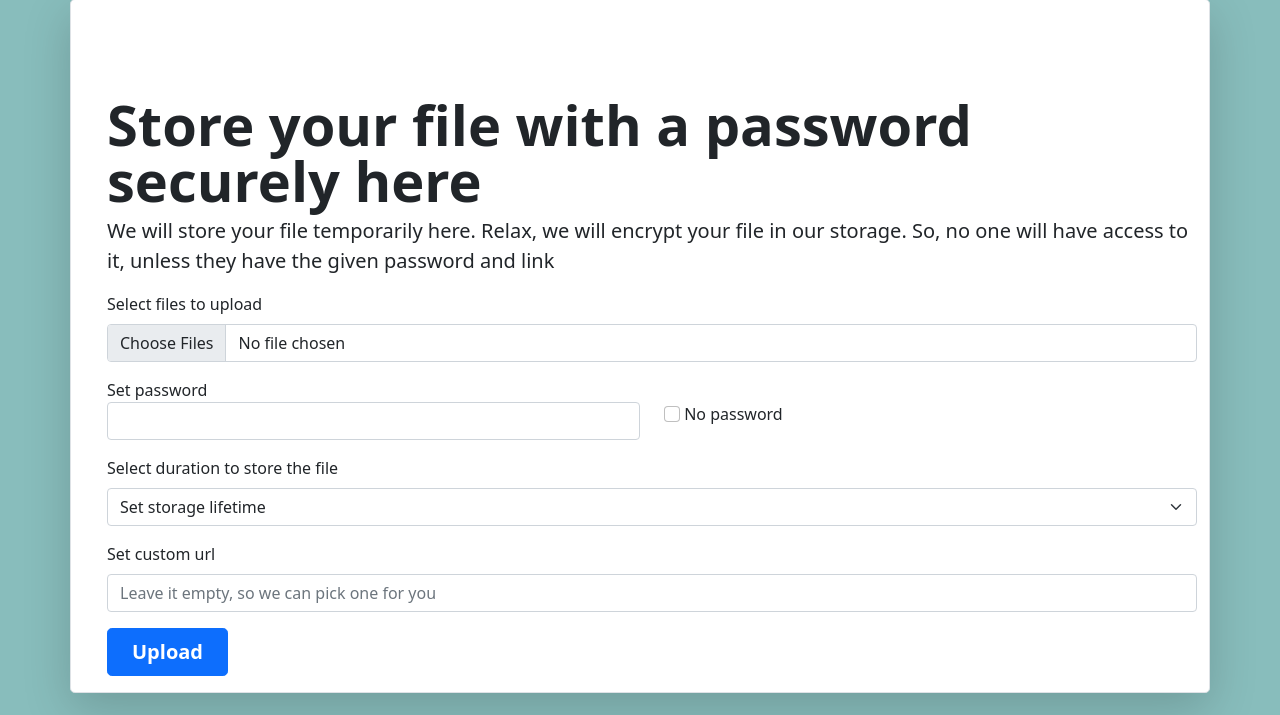
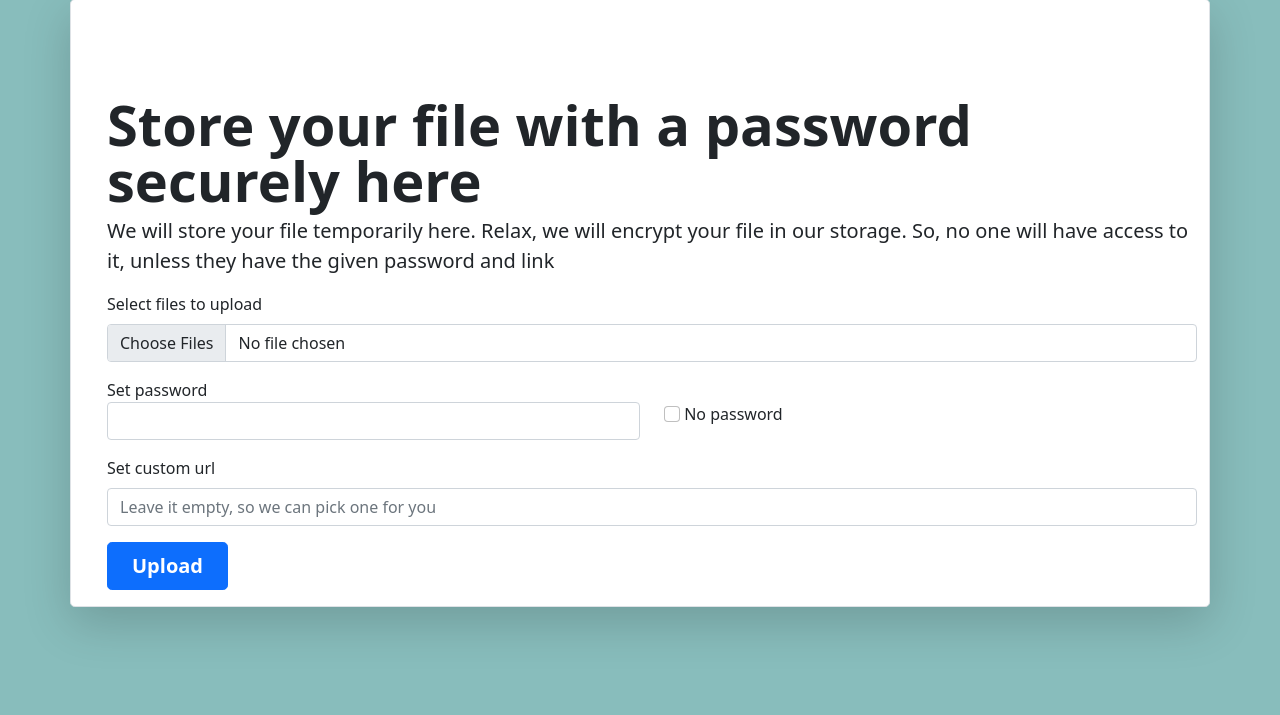
Before and after one commit to harisw/django-portoweb, a Django app: page /file-store/ in a window 1280 px wide. Shown: the part 85-800 px from the top of the page. Run offline with Django 3.2, Linux system fonts and the light colour scheme; some libraries are stand-ins or nearby versions.

Commit message:
Minimum requirements done file-storage

```diff
--- a/namegen/templates/file_storage.html
+++ b/namegen/templates/file_storage.html
@@ -27,7 +27,7 @@
                         </div>
                     </div>
                 </div>
-                <div class="mb-3">
+                <!-- <div class="mb-3">
                     <label for="formFileMultiple" class="form-label">Select duration to store the file</label>
                     <select class="form-select" aria-label="select duration" id="durationStore" required>
                         <option>Set storage lifetime</option>
@@ -38,7 +38,7 @@
                         <option value="24">1 day</option>
                         <option value="72">3 day</option>
                     </select>
-                </div>
+                </div> -->
                 <input type="hidden" id="durInput" name="expired">
                 <div class="mb-3">
                     <label for="formCustomUrl" class="form-label">Set custom url</label>
--- a/namegen/views.py
+++ b/namegen/views.py
@@ -20,18 +20,7 @@ def index(request):
 def getNames(request):
     _country = request.GET.get('country', None)
     _gender = request.GET.get('gender')
-    _keyword = request.GET.get('keyword', '')
 
-    # if len(_keyword )== 1:
-    #     query_keyword = "'"+_keyword+"%'"
-    # elif len(_keyword) > 1:
-    #     query_keyword = '%'+_keyword
-
-
-    # if len(_keyword) > 0:
-    #     namesResult = NamesDB.objects.filter(country_id=_country, gender=_gender,
-    #         given_name__icontains=query_keyword)
-    # else:
     namesResult = NamesDB.objects.filter(country_id=_country, gender=_gender)
 
     namesResult = namesResult[:10].values()
@@ -51,8 +40,6 @@ def fileStoreIndex(request):
 
         encrypted_file = handle_uploaded_file(request.FILES, customUrl, password)
         hashed_password = hashlib.md5(password.encode()).hexdigest()
-        print('pass: '+password)
-        print('hashed: '+hashed_password)
         newStoredFile = StoredFile(slug=customUrl, file_path=encrypted_file, password=hashed_password, expired_at=timezone.now())
         newStoredFile.save()
         return render(request, 'file_storage.html', {})
@@ -69,12 +56,13 @@ def handle_uploaded_file(files, name, password):
     path = settings.TEMP_ROOT
     zip_path = os.path.join(path, name+".zip")
     with zipfile.ZipFile(zip_path, mode="w") as archive:
-        for file in files.getlist('file'):
+
+        for file in files.getlist('userfiles'):
             written_path = os.path.join(path, file.name)
             with open(written_path, 'wb+') as destination:
                 for chunk in file.chunks():
                     destination.write(chunk)
-            archive.write(written_path)
+            archive.write(written_path, arcname=file.name)
         archive.close()
 
     if password == '':
@@ -110,9 +98,6 @@ def fileStoreGet(request, slug):
     else:
         input_pass = request.POST.get('password', '')
         hashed_inp = hashlib.md5(input_pass.encode()).hexdigest()
-        print('inputpass: '+input_pass)
-        print('inp: '+ hashed_inp)
-        print('pass: '+ file.password)
         if hashed_inp == file.password:
             response = handle_download_file(file.file_path, input_pass)
             return response
```
